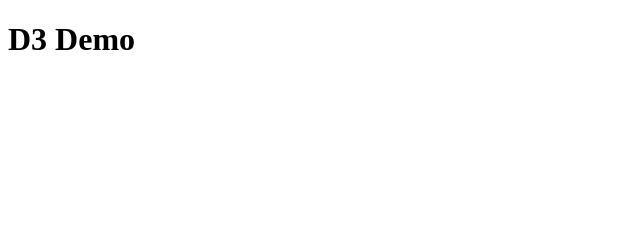
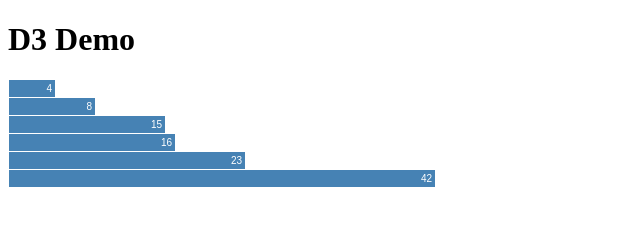
Before and after one commit to bAmrish/d3Demo, a plain HTML site: page index.html in a window 1280 px wide. Shown: the whole page, without its empty margins (0-640 px from the left). Drawn offline with Linux system fonts and the light colour scheme.

Commit message:
first chart

```diff
--- a/index.html
+++ b/index.html
@@ -11,6 +11,6 @@
 
 	<script src="lib/d3/d3.js"  charset="utf-8"></script>
 	<!-- // <script src="http://d3js.org/d3.v3.min.js" charset="utf-8"></script> -->
-	<script type="text/javascript" scr="scripts/d3demo.js"></script>
+	<script src="scripts/d3demo.js" charset="utf-8"></script>
 </body>
 </html>
--- a/scripts/d3demo.js
+++ b/scripts/d3demo.js
@@ -1,3 +1,15 @@
 window.addEventListener('load', function(){
 	console.log(d3)
+	var data = [4, 8, 15, 16, 23, 42];
+
+	d3.select("div.chart")
+		.selectAll('div')
+		.data(data)
+		.enter()
+		.append('div')
+		.style('width', function(d){
+			return ((d * 10) + 'px');
+		}).text (function(d) {
+			return d;
+		});
 });
--- a/styles/main.css
+++ b/styles/main.css
@@ -0,0 +1,8 @@
+.chart div {
+  font: 10px sans-serif;
+  background-color: steelblue;
+  text-align: right;
+  padding: 3px;
+  margin: 1px;
+  color: white;
+}
```
